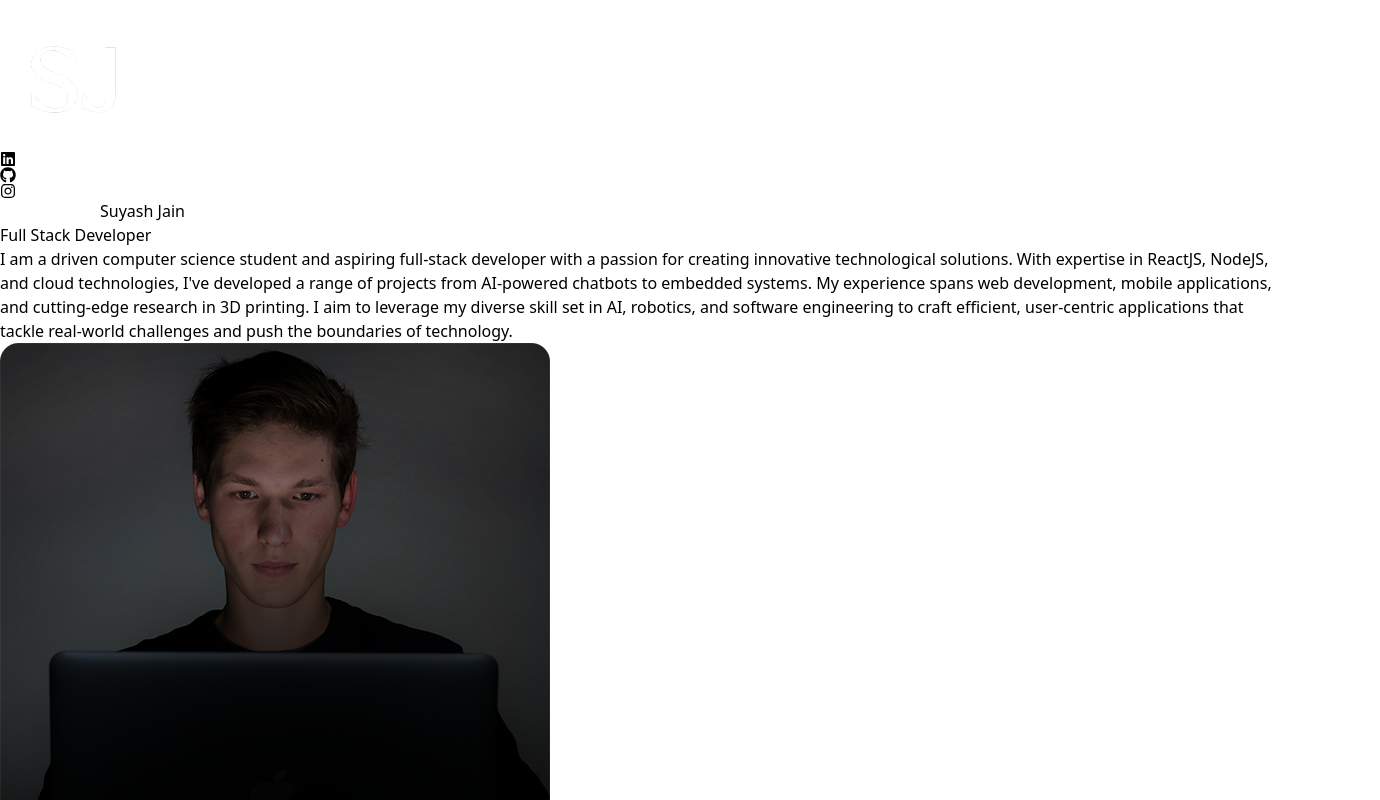
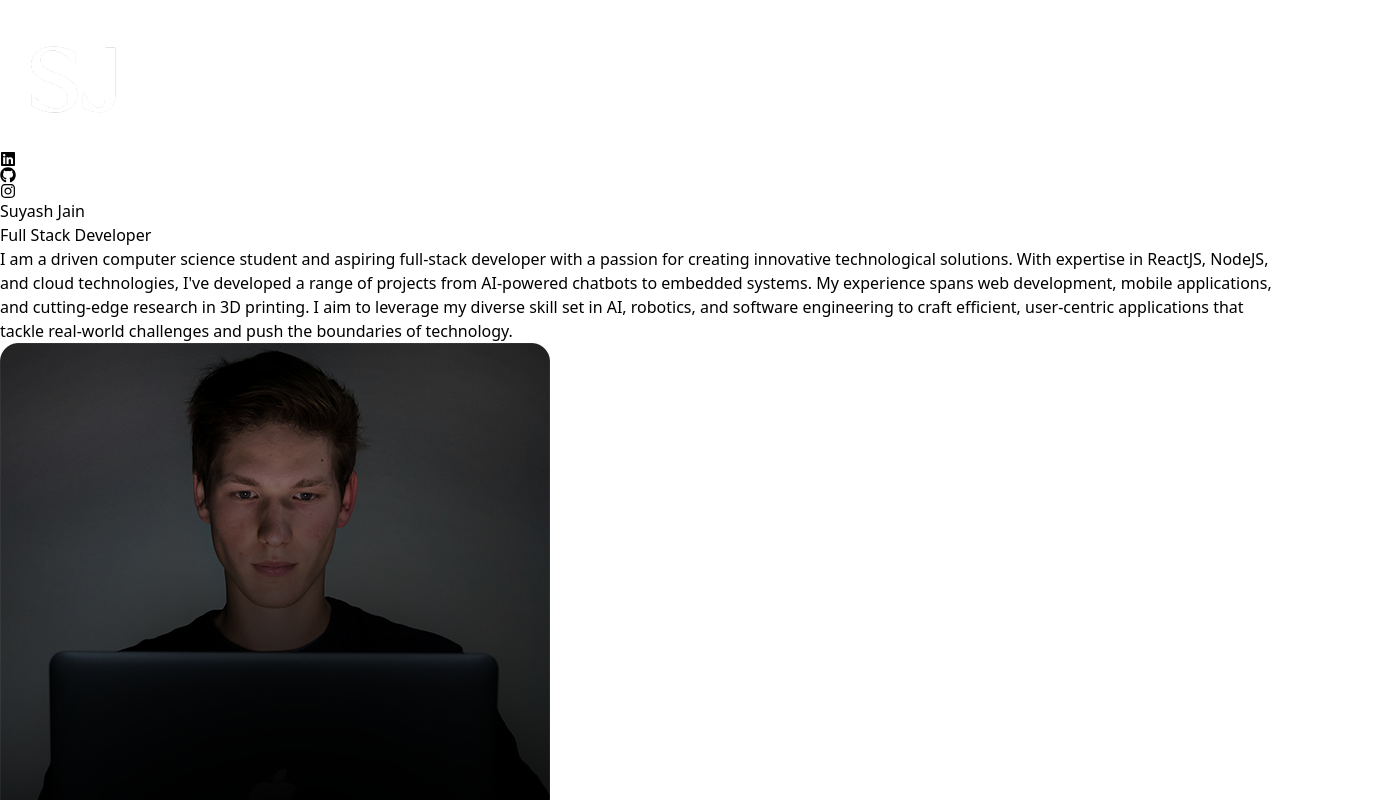
Before and after one commit to suyashj1231/suyashj1231.github.io, a React (Vite) app in the folder my-project/: page / in a window 1280 px wide. Shown: the top 800 px of the page, 1380 px wide, since content can reach past the window. Built offline with nearby package versions, Linux system fonts and the light colour scheme.

Commit message:
Hero section motion COMPLETED

```diff
--- a/my-project/src/assets/components/Hero.jsx
+++ b/my-project/src/assets/components/Hero.jsx
@@ -1,26 +1,44 @@
 import React from 'react'
-import {motion} from 'framer-motion'
+import { motion } from 'framer-motion'
 import { HERO_CONTENT } from "../../constants/index.js"
 import profilePic from "../kevinRushProfile.png"
 
+const container = (delay) => ({
+  hidden: { x:-100, opacity:0 },
+  visible: {x:0, opacity:1, transition:{duration:0.5, delay: delay}}
+})
 
 const Hero = () => {
-  return( <div className='border-b border-neutral-900 pb-4 lg:mb-35'>
+return (<div className='border-b border-neutral-900 pb-4 lg:mb-35'>
   <div className='flex flex-wrap'>
     <div className='w-full lg:w-1/2'>
       <div className='flex flex-col items-center lg:items-start'>
-                <motion.h1 animate={{ x: 100 }} className='pb-16 text-6xl font-thin tracking-tight lg:mt-16 lg:text-8xl'>Suyash
+        <motion.h1
+        variants={container(0)}
+        initial='hidden'
+        animate='visible'
+        className='pb-16 text-6xl font-thin tracking-tight lg:mt-16 lg:text-8xl'>Suyash
           <span className='text-neutral-500'> Jain</span>
         </motion.h1>
-                <motion.span whileHover={{ scale: 1.2 }}
-                  whileTap={{ scale: 1.1 }}
-                  drag="x"
-                  dragConstraints={{ left: -100, right: 100 }} className='bg-gradient-to-r from-pink-300 via-slate-500 to-purple-500 bg-clip-text text-4xl tracking-tight text-transparent'> Full Stack Developer</motion.span>
-                <p className='my-2 max-w-xl py-6 font-light tracking-tight'>{HERO_CONTENT}</p>
+        <motion.span
+         variants={container(0.5)}
+         initial='hidden'
+         animate='visible'
+         className='bg-gradient-to-r from-pink-300 via-slate-500 to-purple-500 bg-clip-text text-4xl tracking-tight  text-transparent'>
+         Full Stack Developer</motion.span>
+        <motion.p
+         variants={container(1)}
+         initial='hidden'
+         animate='visible'
+         className='my-2 max-w-xl py-6 font-light tracking-tight'>{HERO_CONTENT}</motion.p>
       </div>
     </div>
     <div className='w-full lg:w-1/2 lg:p-8'>
-        <img src={profilePic} alt="Profile pic" /></div>
+      <motion.img
+       initial= {{x:100, opacity:0}}
+       animate= {{x:0., opacity:1}}
+       transition={{duration:1, delay:1.2}}
+       src={profilePic} alt="Profile pic" /></div>
   </div>
 </div>)
 }
```
Lines whose indentation alone changed are shown as unchanged.
